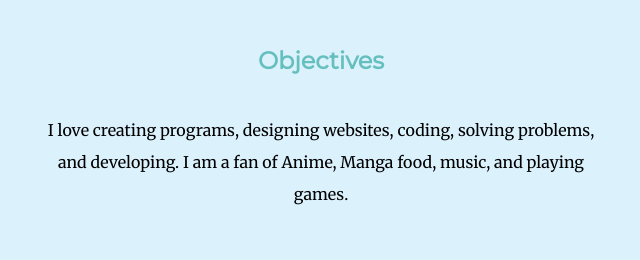
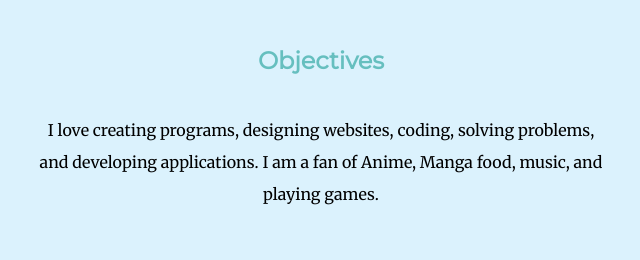
Before and after one commit to Kisaki77/Nobuhle-s-Website, a plain HTML site: page index.html in a window 1280 px wide. Shown: the part 1054-1314 px from the top of the page, without its empty margins (319-959 px from the left). Drawn offline with Linux system fonts and the light colour scheme.

Commit message:
Update index.html

```diff
--- a/index.html
+++ b/index.html
@@ -36,7 +36,7 @@
         <div class="profile">
             <img src="images/Nobuhle.png" alt="Nobuhle's profile picture" height="200" width="200">
           <h2>Objectives</h2>
-            <p class="intro">I love creating programs, designing websites, coding, solving problems, and developing. I am a fan of Anime, Manga
+            <p class="intro">I love creating programs, designing websites, coding, solving problems, and developing applications. I am a fan of Anime, Manga
               food, music, and playing games.
             </p>
         </div>
```
